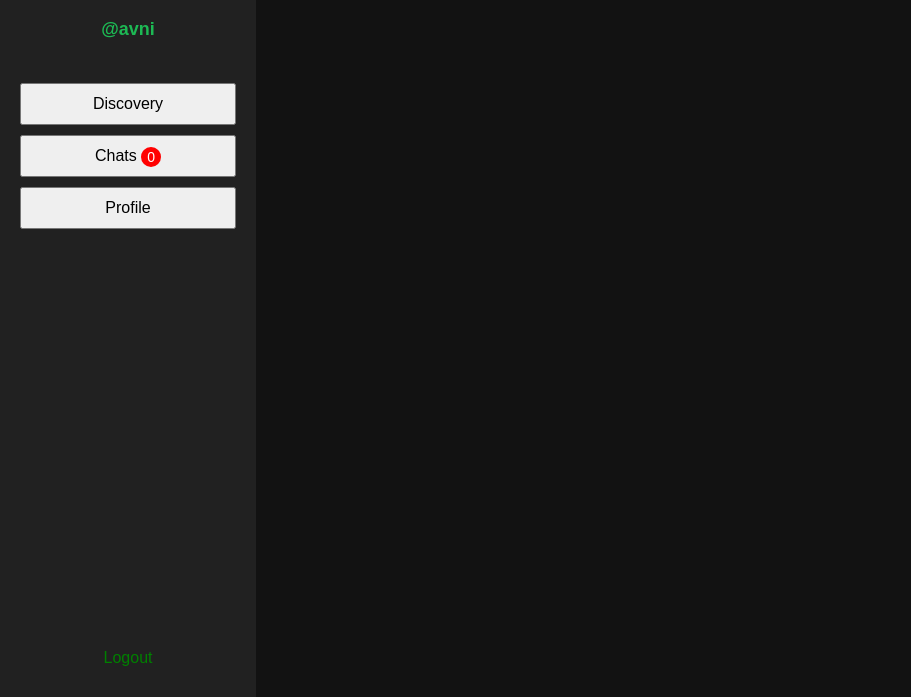
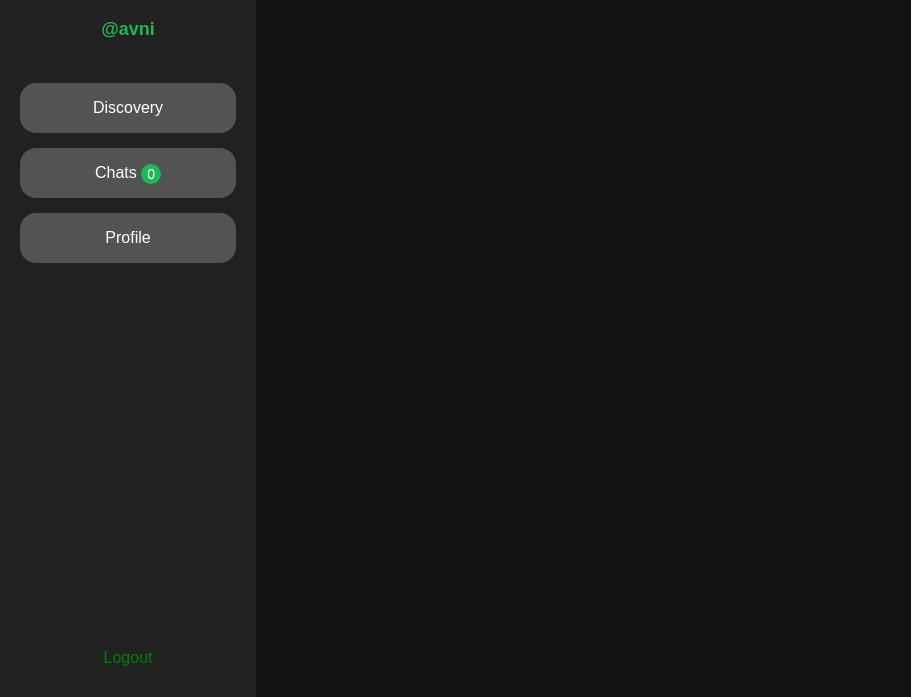
Before and after one commit to sheldor1510/spotifynder, a plain HTML site: page discovery.html in a window 1280 px wide. Shown: the part 103-800 px from the top of the page, without its empty margins (0-911 px from the left). Drawn offline with Linux system fonts and the light colour scheme; files whose address does not match are found by name.

Commit message:
changed nav buttons

```diff
--- a/styles.css
+++ b/styles.css
@@ -45,14 +45,20 @@ body {
 /* Navigation buttons styling */
 nav button {
     width: 100%;
+    height: 50px;
     padding: 10px;
     margin: 5px 0;
     font-size: 16px;
     cursor: pointer;
+    background-color: #535353;
+    color: white;
+    border-radius: 16px; /* Rounded corners */
+    border: none;
+    margin-bottom: 10px;
 }
 
 #unread-count {
-    background-color: red;
+    background-color: #1db954;
     color: white;
     border-radius: 50%;
     padding: 2px 6px;
```
